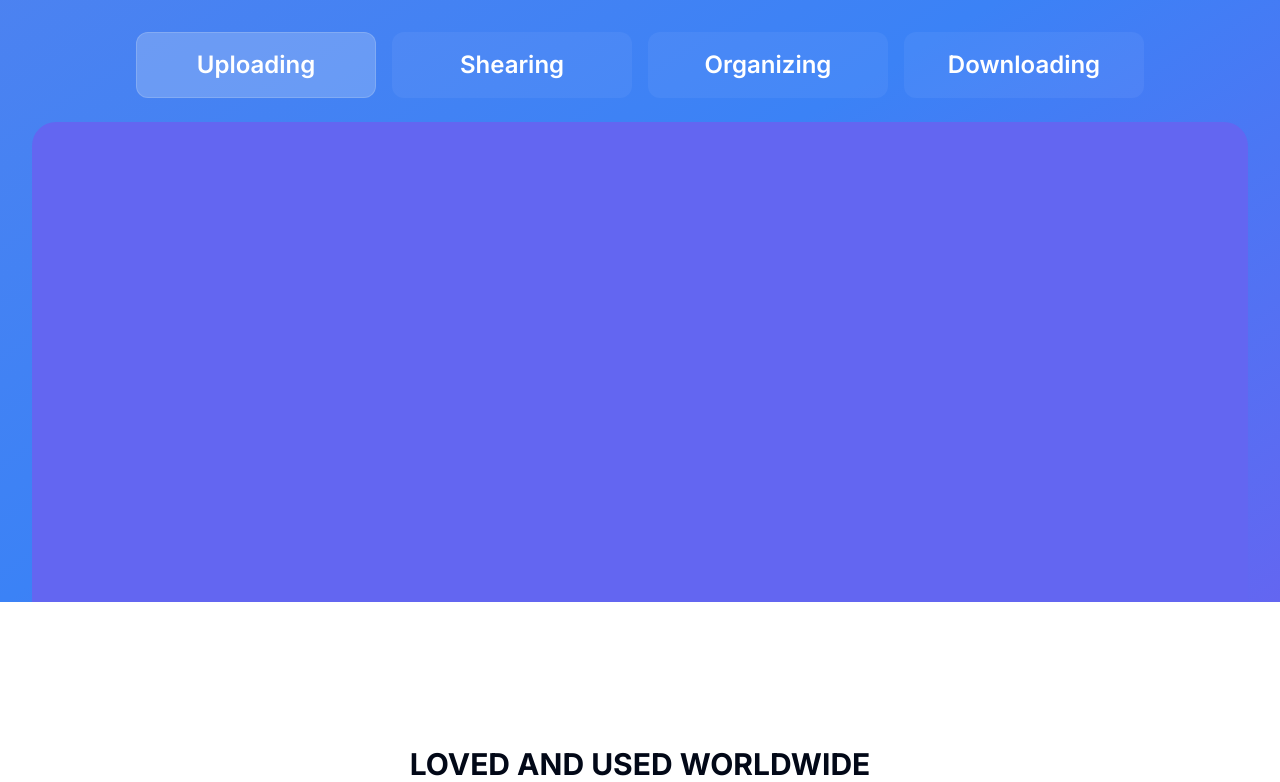
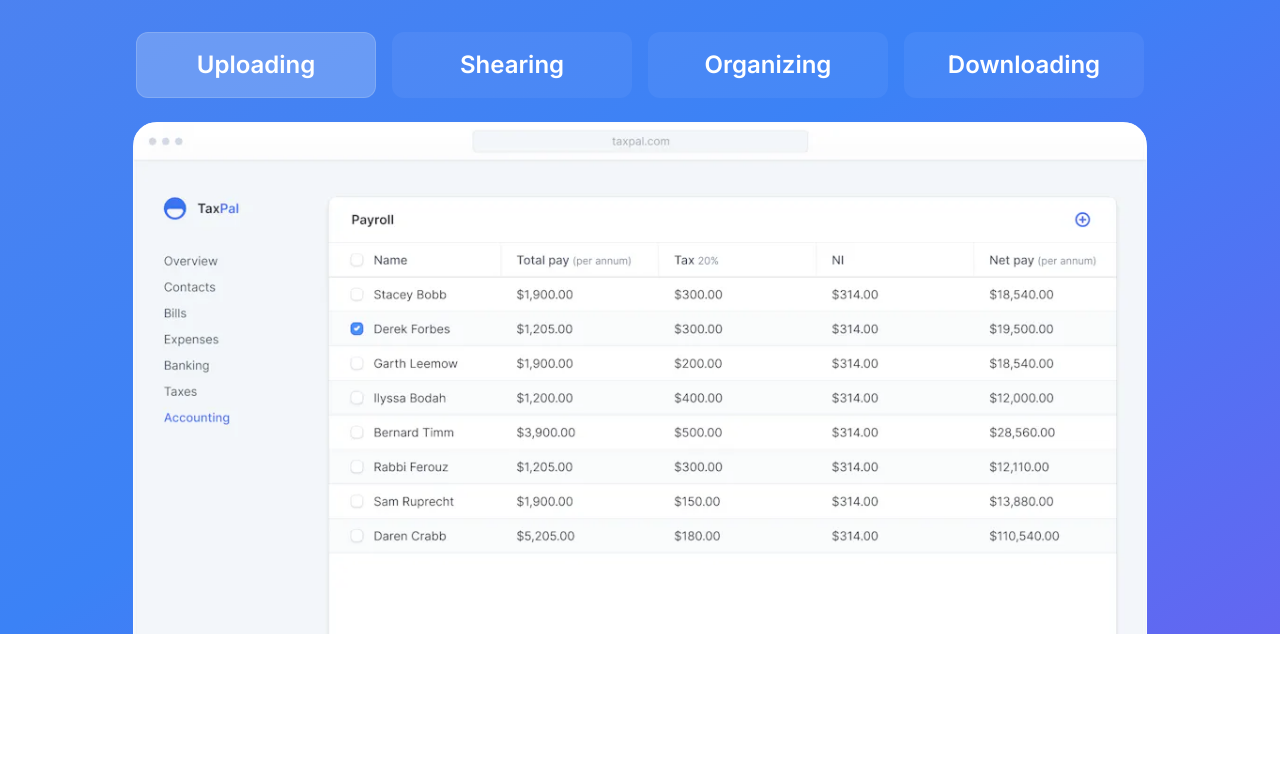
Before and after one commit to MESSELMIyahya/Fileme, a Next.js app: page / in a window 1280 px wide. Shown: the part 1540-2322 px from the top of the page. Built offline with nearby package versions, Linux system fonts and the light colour scheme.

Commit message:
Add Test Image to the Showcase Section

```diff
--- a/src/app/(landing)/_components/ShowcaseSection.tsx
+++ b/src/app/(landing)/_components/ShowcaseSection.tsx
@@ -2,6 +2,8 @@
 
 import { useState } from "react";
 import { twMerge } from "tailwind-merge";
+import TestImage from './../../../../public/showcases/payroll.webp';
+import Image from "next/image";
 
 interface  ViewCardProps {
     onClick:()=>void;
@@ -12,7 +14,7 @@ interface  ViewCardProps {
 
 function ViewCard ({text,selected,onClick}:ViewCardProps){
 
-    return (<button role="tab"   type="button" aria-selected='true' onClick={onClick} className={twMerge("w-full lg:w-[15em] p-6 lg:p-4 text-left lg:text-center rounded-xl border transition-colors border-transparent outline-none focus-visible:ring-2 focus-visible:ring-primary",selected?'border-border/20 border bg-background/20 cursor-default pointer-events-none':'bg-background/5 hover:bg-background/10 cursor-pointer')}>
+    return (<button role="tab" type="button" aria-selected='true' onClick={onClick} className={twMerge("w-full lg:w-[15em] p-6 lg:p-4 text-left lg:text-center rounded-xl border transition-colors border-transparent outline-none focus-visible:ring-2 focus-visible:ring-primary",selected?'border-border/20 border bg-background/20 cursor-default pointer-events-none':'bg-background/5 hover:bg-background/10 cursor-pointer')}>
         <h4 className="text-3xl lg:text-2xl font-semibold text-card">{text}</h4>
     </button>)
 }
@@ -39,14 +41,11 @@ function ShowcaseSection() {
 
             </div>
 
-            <div className="w-full mt-6">
+            <div className="w-full flex justify-center mt-6">
 
-                <div className="w-full h-[15em] md:h-[24em] lg:h-[30em] rounded-t-3xl bg-white overflow-hidden">
-                    <div className={twMerge('w-full h-full',
-                        selectedImg==0?'bg-indigo-500':
-                        selectedImg==1?'bg-red-500':
-                        selectedImg==2?'bg-yellow-500':'bg-orange-500'
-                    )}></div>
+                <div className="relative select-none w-full md:w-5/6 h-[13em] md:h-[19em] lg:h-[32em] rounded-t-3xl bg-white overflow-hidden">
+                    <Image alt="App Image" src={TestImage.src} width={TestImage.width} height={TestImage.height} className="w-full" />
+                    <div className="absolute w-full h-full left-0 top-0 bg-white/10 "></div>
                 </div>
 
             </div>
```
Also changed, not shown: public/showcases/payroll.webp (added).
